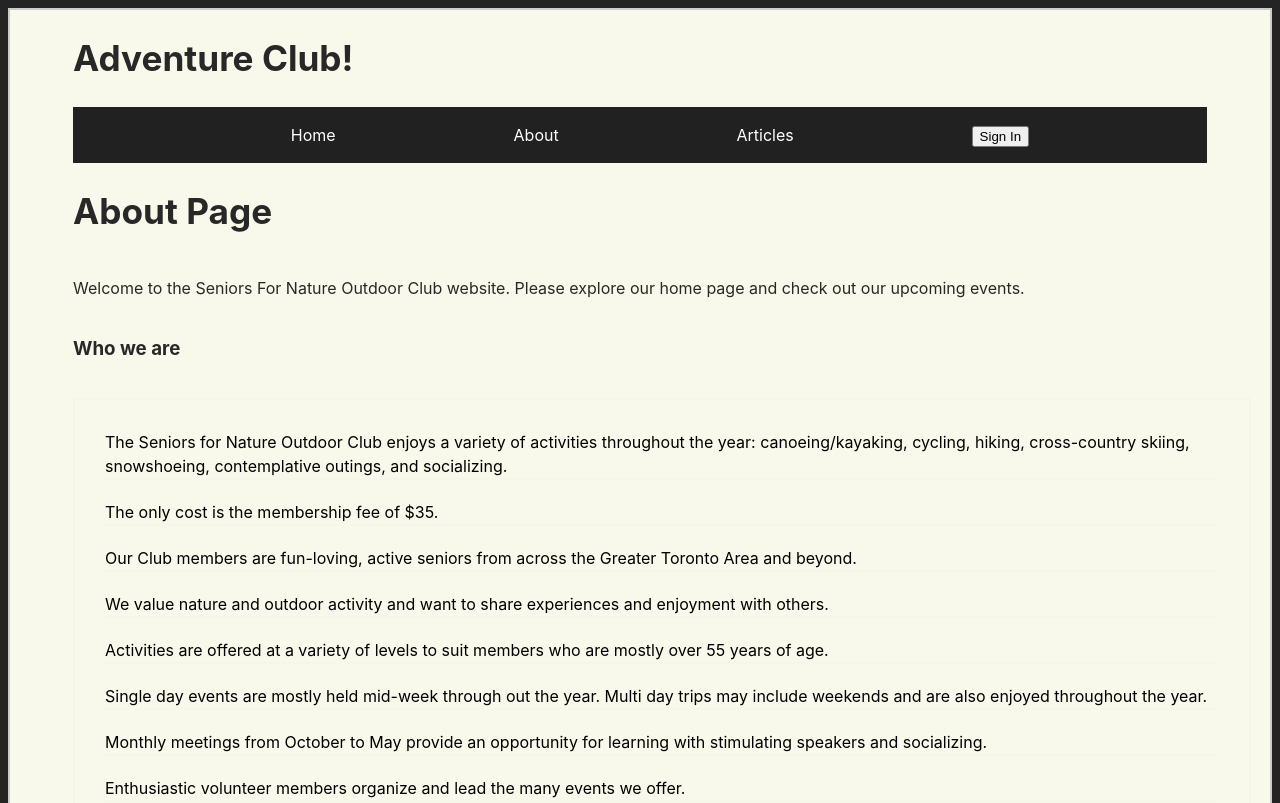
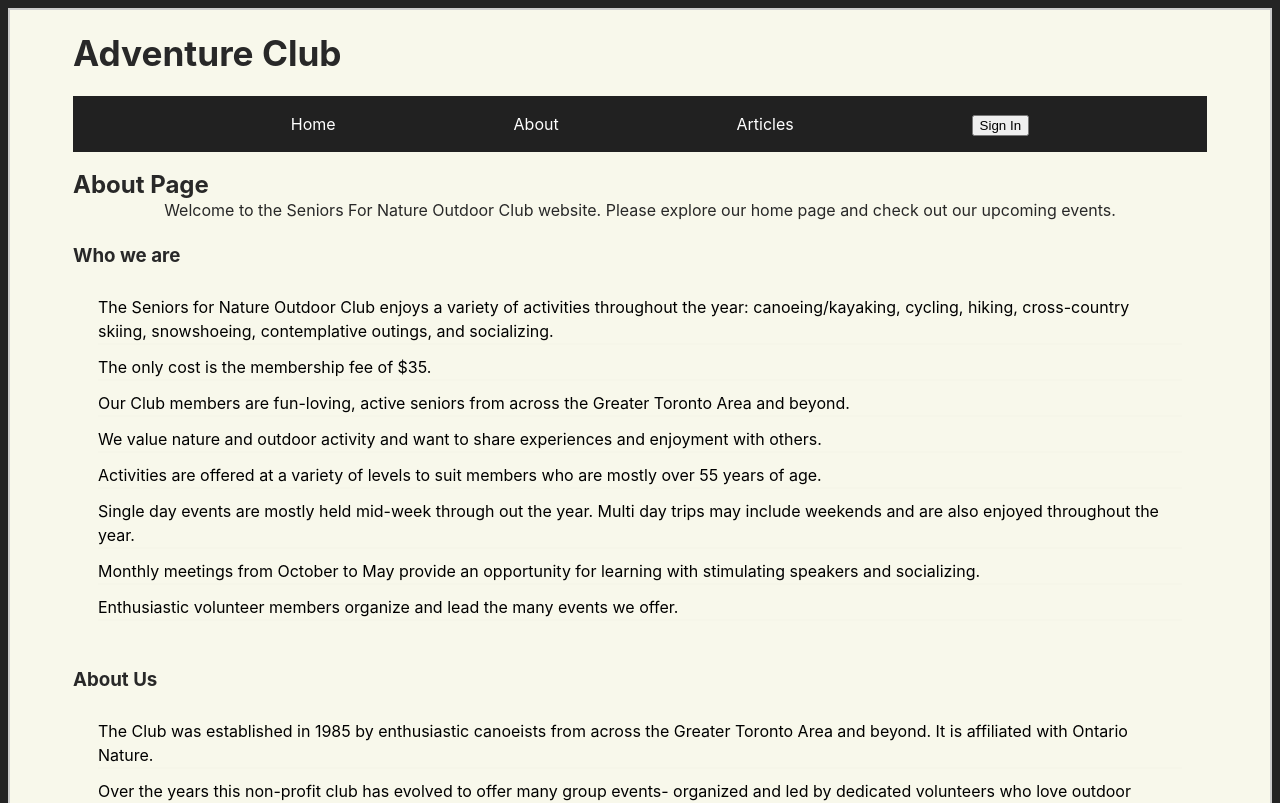
Before and after one commit to eric-laudrum/AdventureClub, a React (Vite) app in the folder front-end/: page /about in a window 1280 px wide. Shown: the top 803 px of the page. Built offline with nearby package versions, Linux system fonts and the light colour scheme; no server answers.

Commit message:
Update styling for more consistent view

```diff
--- a/front-end/src/App.css
+++ b/front-end/src/App.css
@@ -1,3 +1,9 @@
+*{
+  box-sizing: border-box;
+  text-align: start;
+}
+
+
 #root {
   max-width: 1280px;
   margin: 0 auto;
@@ -13,6 +19,14 @@
 /* /\/\/\/\/\/\/\/\ Header /\/\/\/\/\/\/\/\ */
 .header_section{
   text-align: start;
+  margin-bottom: 20px;
+
+}
+
+.header_title{
+  font-size: 2.2em;
+  line-height: 1.1;
+  color: rgb(40, 40, 40);
 
 }
 
@@ -21,7 +35,7 @@
   display: flex;
   width: 100%;
 
-  background-color: #212122 ;
+  background-color: #212121 ;
 
 }
 
@@ -44,12 +58,19 @@ a:hover {
 }
 
 h1,  h2{
-  font-size: 2.2em;
+
+}
+
+.section_title{
+  font-size: 1.5em;
   line-height: 1.1;
   color: rgb(40, 40, 40);
+
+  margin-bottom: 0px;
+  margin-top: 0px;
 }
 
-h3, p {
+p {
 
   color: rgb(40, 40, 40);
 }
@@ -60,54 +81,79 @@ h3, p {
 
   justify-content: start;
 
-
 }
 
 .article_pane{
   display: flex;
   flex-direction: column;
   align-items: start;
-  text-align: start;
-  padding: 10px 50px;
 
-  border-bottom: 1px solid rgb(218, 217, 100);
-  border: 1px solid rgba(228, 221, 221, 0.408);
 }
 
 .article_title{
-  margin: 2px;
+  color: rgb(40, 40, 40);
 
 }
 
 .article_text{
   margin: 0;
+  color: rgb(40, 40, 40);
 
 }
 
-.about_section{
+.section_container{
   display: flex;
   flex-direction: column;
+
+  justify-content: start;
+  align-items: start;
+  text-align: left;
+
+
 }
 
 .section_list{
-  border: 2px solid #cccccc16;
   display: flex;
   flex-direction: column;
   padding: 20px;
+  margin: auto;
+
 }
 
 .section_list li{
   border-bottom: 2px solid #cccccc11;
-  margin: 10px;
+  margin: 5px;
+
 }
 
+.section_text{
 
+  margin: auto;
+}
 
+.sub_title{
+  margin: 20px 0 0 0;
+  color: rgb(40, 40, 40);
+}
 
-.about_section{
-  text-align: start;
-}
 
 .text_link{
   color: blue;
 }
+
+.edit_button{
+  align-self: end;
+  padding: 10px;
+  text-align: center;
+  width: 10em;
+  border-radius: 10px;
+  background-color: #212121;
+}
+
+.edit_button:hover{
+  padding: 10px;
+  width: 10em;
+
+  border-radius: 10px;
+  background-color: #212121;
+}
--- a/front-end/src/ArticlesList.jsx
+++ b/front-end/src/ArticlesList.jsx
@@ -4,19 +4,22 @@ import './App.css'
 export default function ArticlesList({ articles }){
 
     return(
-        <>
+
         <div className="article_card">
 
             {articles.map(a=>(
-            <Link key={a.name} to={'/articles/' + a.name} className='article_pane'>
-                <h3 className="article_title">{a.title}</h3>
-                <p className="article_text">{a.content[0].substring(0, 150)}</p>
-            </Link>
-        ))}
+                <Link key={a.name} to={'/articles/' + a.name} className='article_pane'>
+                    <h3 className="sub_title">{ a.title }</h3>
+                    <ul class_name="section_list">
+                        <li className="article_text">{ a.content[0].substring(0, 150) }</li>
+                    </ul>
+
+                </Link>
+            ))}
 
         </div>
 
-        </>
+
 
     )
 };
--- a/front-end/src/Header.jsx
+++ b/front-end/src/Header.jsx
@@ -5,7 +5,7 @@ export default function Header(){
     return(
         <>
         <div className="header_section">
-            <h2>Adventure Club!</h2>
+            <h1 class="header_title">Adventure Club</h1>
             <NavBar />
         </div>
 
--- a/front-end/src/pages/AboutPage.jsx
+++ b/front-end/src/pages/AboutPage.jsx
@@ -1,12 +1,13 @@
 export default function AboutPage(){
     return(
-        <div className="about_section">
+        <>
+        <div className="section_container">
             <h2 className="section_title">About Page</h2>
 
-            <p>Welcome to the Seniors For Nature Outdoor Club website. Please explore our home page and check out our upcoming events. </p>
+            <p className="section_text">Welcome to the Seniors For Nature Outdoor Club website. Please explore our home page and check out our upcoming events. </p>
 
 
-            <h3>Who we are</h3>
+            <h3 className="sub_title">Who we are</h3>
             <ul className="section_list">
                 <li>
                     The Seniors for Nature Outdoor Club enjoys a variety of activities throughout the year:  canoeing/kayaking, cycling, hiking, cross-country skiing, snowshoeing, contemplative  outings, and socializing.
@@ -34,7 +35,7 @@ export default function AboutPage(){
                 </li>
             </ul>
 
-            <h3>About Us</h3>
+            <h3 className="sub_title">About Us</h3>
             <ul className="section_list">
                 <li>
                     The Club was established in 1985 by enthusiastic canoeists from across the Greater Toronto Area and beyond. It is affiliated with Ontario Nature.
@@ -50,7 +51,7 @@ export default function AboutPage(){
                 </li>
             </ul>
 
-            <h3>Spring & Summer Activities</h3>
+            <h3 className="sub_title">Spring & Summer Activities</h3>
             <ul className="section_list">
                 <li>
                     In the spring, activities often kick off with the New Members day.  Canoes are available and novices are paired with experienced canoeists.  (the club has 4 canoes and a kayak as well as mandatory safety equipment, tie downs and other items which are available to members at no cost). All enjoy sharing experiences at the BBQ.
@@ -60,7 +61,7 @@ export default function AboutPage(){
                 </li>
             </ul>
 
-            <h3>Fall & Winter Activities</h3>
+            <h3 className="sub_title">Fall & Winter Activities</h3>
             <ul className="section_list">
                 <li>
                     We hold meetings monthly from October to May, usually with a guest speaker. We meet at 12:45 PM on the first Tuesday of each month at Earl Bales Community Centre (4169 Bathurst Street, corner of Bathurst & Sheppard). Here members initiate and renew friendships over coffee and snacks, are stimulated by educational programs and take part in the business of running this non-profit club.
@@ -86,5 +87,6 @@ export default function AboutPage(){
             <p>To find out more about the Club please <a className="text_link">contact us by email</a> or drop in to one of our meetings.</p>
 
         </div>
+        </>
     );
 }
--- a/front-end/src/pages/ArticlePage.jsx
+++ b/front-end/src/pages/ArticlePage.jsx
@@ -40,17 +40,29 @@ export default function ArticlePage(){
         const updatedArticleData = response.data;
         setComments(updatedArticleData.comments);
     }
+
+
     return(
         <>
-        <h1>{article.title}</h1>
-        {user && <button onClick={( onUpvoteClicked )}>Upvote</button> } {/* only show if user logged in */}
-        <p>This article has {upvotes} upvotes!</p>
+        <div className="section_container">
+
+            {user && <button onClick={( onUpvoteClicked )}>Upvote</button> }
+
+            <h2 className='section_title'>{article.title}</h2>
+
+            <p className="article_text" style={{"text-decoration": "none"}}>{upvotes} upvotes</p>
+
             {article.content.map(p => <p key={p}>{p}</p> )}
+
             {user
                 ? <AddCommentForm onAddComment={onAddComment}/>
                 : <p>Log in to add a comment </p>
             }
+
             <CommentsList comments={comments}/>
+
+        </div>
+
         </>
 
 
--- a/front-end/src/pages/ArticlesListPage.jsx
+++ b/front-end/src/pages/ArticlesListPage.jsx
@@ -4,7 +4,11 @@ import ArticlesList from '../ArticlesList';
 export default function ArticlesListPage(){
     return(
         <>
-        <ArticlesList articles={articles} />
+        <div className="section_container">
+            <h2 className="section_title">Articles</h2>
+            <ArticlesList articles={articles} />
+        </div>
+
 
         </>
     );
--- a/front-end/src/pages/ProfilePage.jsx
+++ b/front-end/src/pages/ProfilePage.jsx
@@ -47,13 +47,14 @@ export default function  ProfilePage(){
 
     return(
         <>
-        <div className="profile_container">
-            <h3>Profile</h3>
-            { isOwner && <button>Edit Profile</button> }
+        <div className="section_container">
+                { isOwner && <button className="edit_button">Edit Profile</button> }
+                <h2 className="section_title">Profile</h2>
 
-            <p>Email: { profile.email || user?.email }</p>
+
 
             <div className="profile_details">
+                <p>Email: {profile.email}</p>
                 <p>ID: { profile.uid }</p>
                 <p>Bio: { profile.bio || "No bio added" }</p>
             </div>
--- a/front-end/vite.config.js
+++ b/front-end/vite.config.js
@@ -10,6 +10,7 @@ export default defineConfig({
         target: 'https://tqzqkd94-8000.use.devtunnels.ms',
         changeOrigin: true,
         secure: false,
+        rewrite: (path) => path.replace(/^\/api/, '/api')
       }
     }
   }
```
Lines whose indentation alone changed are shown as unchanged.
